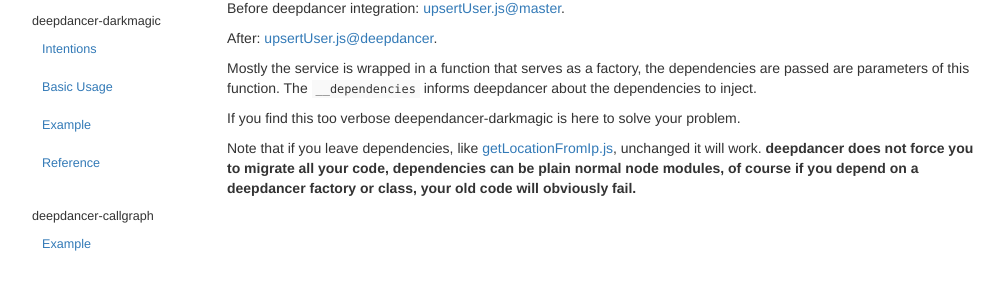
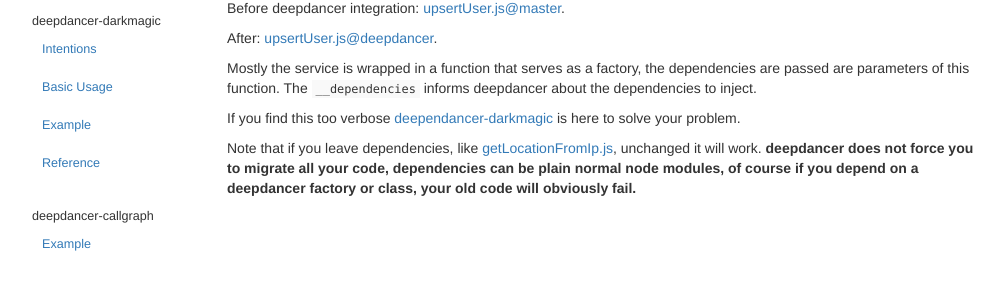
Before and after one commit to deepdancer/deepdancer-documentation, a Jekyll site: the page built from _posts/2017-01-04-deepdancer-example.md, in a window 1280 px wide. Shown: the part 571-861 px from the top of the page, without its empty margins (38-1042 px from the left). Built offline with Jekyll 4.4.1, drawn with Linux system fonts in a browser that asks for light colours; part of the change alters nothing that is shown.

Commit message:
minor update

```diff
--- a/_posts/2017-01-04-deepdancer-example.md
+++ b/_posts/2017-01-04-deepdancer-example.md
@@ -53,8 +53,9 @@ Mostly the service is wrapped in a function that serves as a factory, the
 dependencies are passed are parameters of this function. The `__dependencies`
 informs deepdancer about the dependencies to inject.
 
-If you find this too verbose deependancer-darkmagic is here to solve your
-problem.
+If you find this too verbose
+[deependancer-darkmagic]({{ site.baseurl }}{% post_url 2017-01-06-deepdancer-darkmagic-intentions %})
+is here to solve your problem.
 
 Note that if you leave dependencies, like
 [getLocationFromIp.js](https://github.com/deepdancer/deepdancer-demo/blob/deepdancer/src/deepdancer-demo/service/location/getLocationFromIp.js),
```
